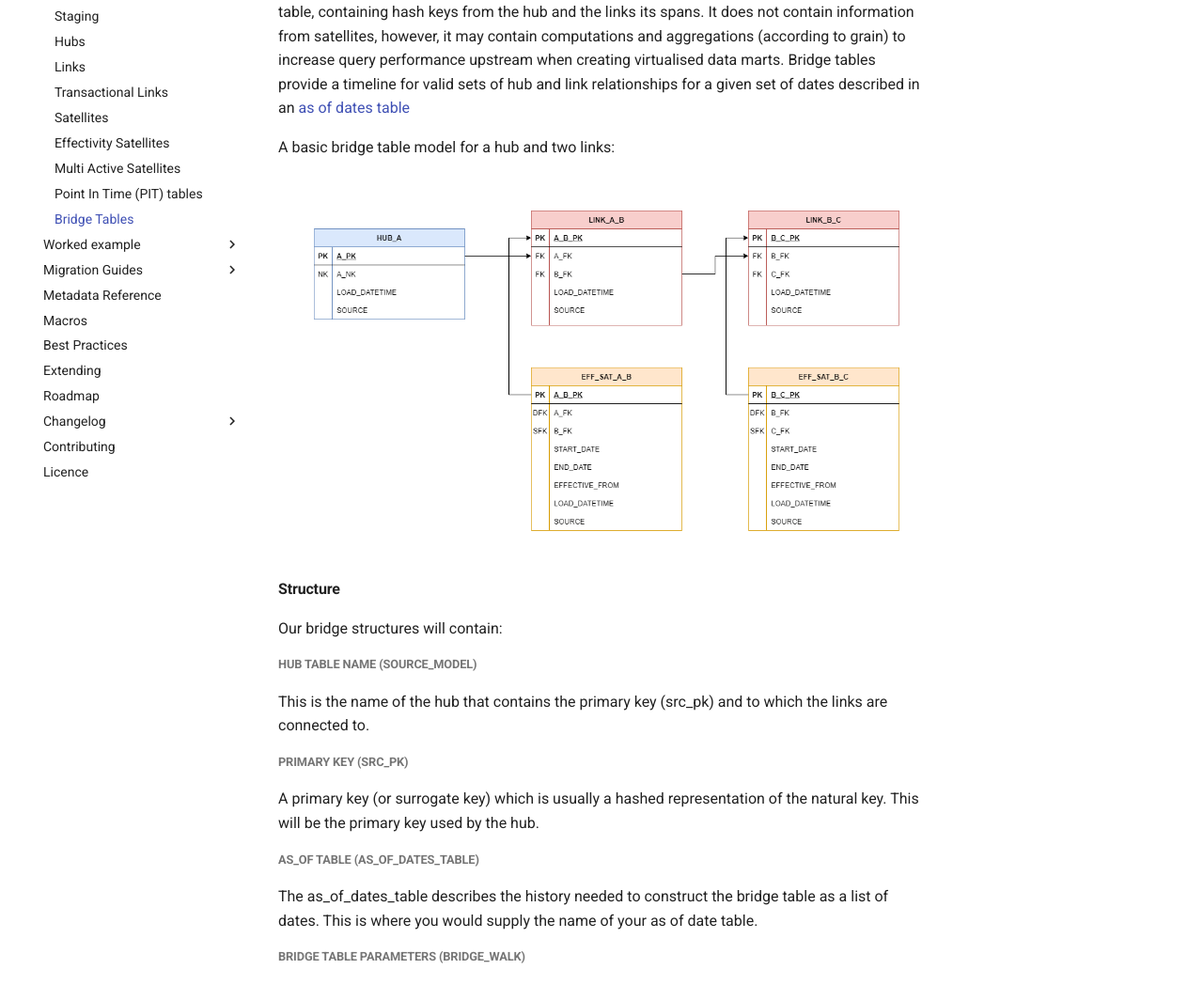
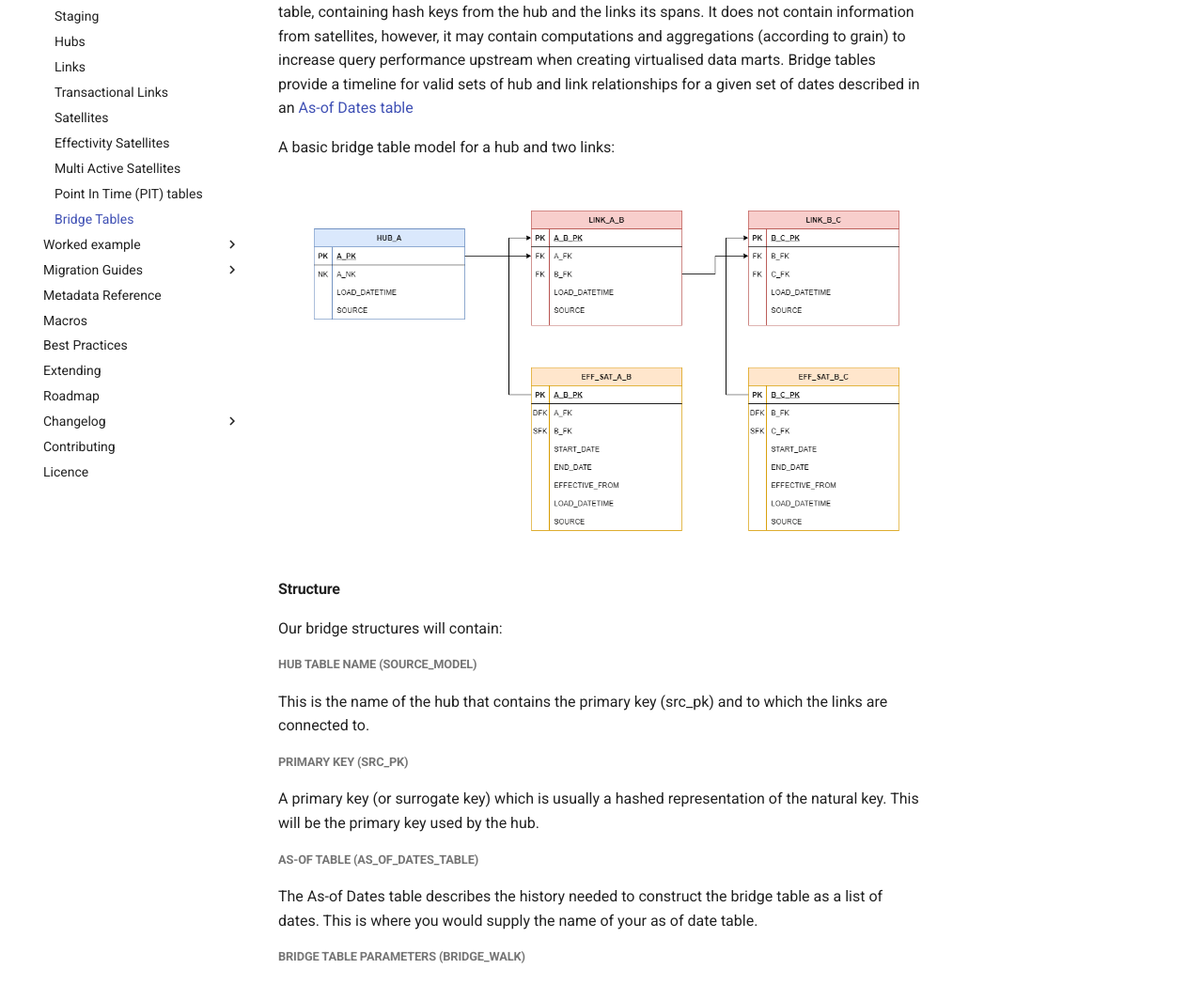
Before and after one commit to Datavault-UK/automate-dv-docs, an MkDocs documentation site: the page built from docs/tutorial/tut_bridges.md, in a window 1280 px wide and 1400 px high. Shown: the part 282-1330 px from the top of the window at 94% size. Built offline with MkDocs 1.6.1 and Material for MkDocs 9.7.7, drawn with Linux system fonts in a browser that asks for light colours; comment, search, counter and statistics services are not loaded.

```diff
--- a/docs/tutorial/tut_bridges.md
+++ b/docs/tutorial/tut_bridges.md
@@ -4,7 +4,7 @@ simple equi-joins. A bridge table spans across a hub and one or more associated
 a specialised form of link table, containing hash keys from the hub and the links its spans. It does not contain
 information from satellites, however, it may contain computations and aggregations (according to grain) to increase
 query performance upstream when creating virtualised data marts. Bridge tables provide a timeline for valid sets of
-hub and link relationships for a given set of dates described in an [as of dates table](../macros.md#As-Of-Date-Table-Structures)
+hub and link relationships for a given set of dates described in an [As-of Dates table](../macros.md#As-Of-Date-Table-Structures)
 
 A basic bridge table model for a hub and two links:
 
@@ -21,8 +21,8 @@ This is the name of the hub that contains the primary key (src_pk) and to which
 A primary key (or surrogate key) which is usually a hashed representation of the natural key. This will be the primary
 key used by the hub.
 
-##### AS_OF Table (as_of_dates_table)
-The as_of_dates_table describes the history needed to construct the bridge table as a list of dates. This is where you
+##### As-of Table (as_of_dates_table)
+The As-of Dates table describes the history needed to construct the bridge table as a list of dates. This is where you
 would supply the name of your as of date table.
 
 ##### Bridge Table Parameters (bridge_walk)
```
